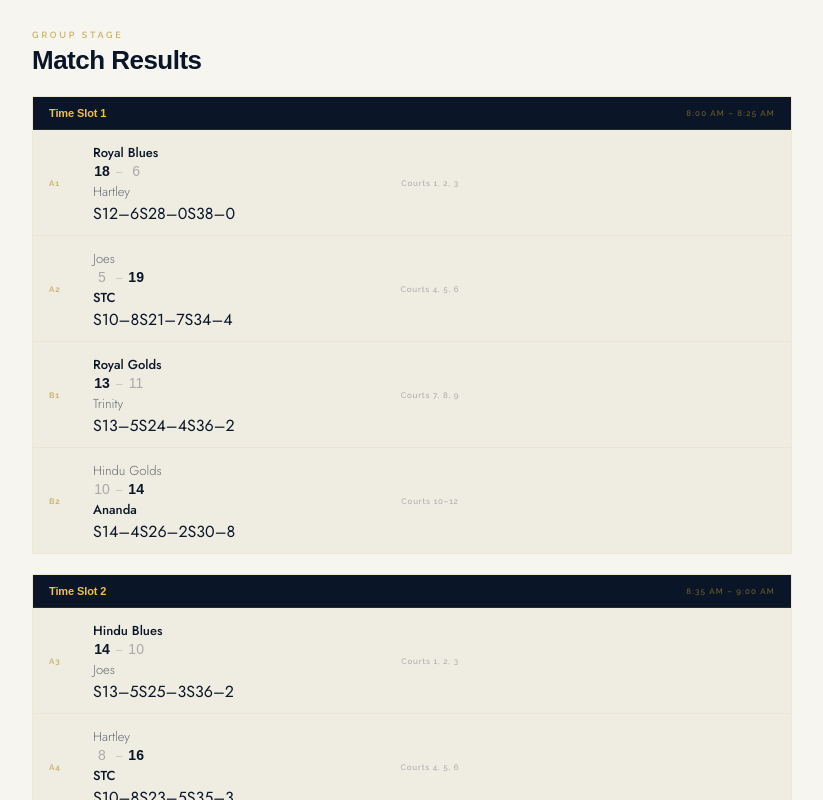
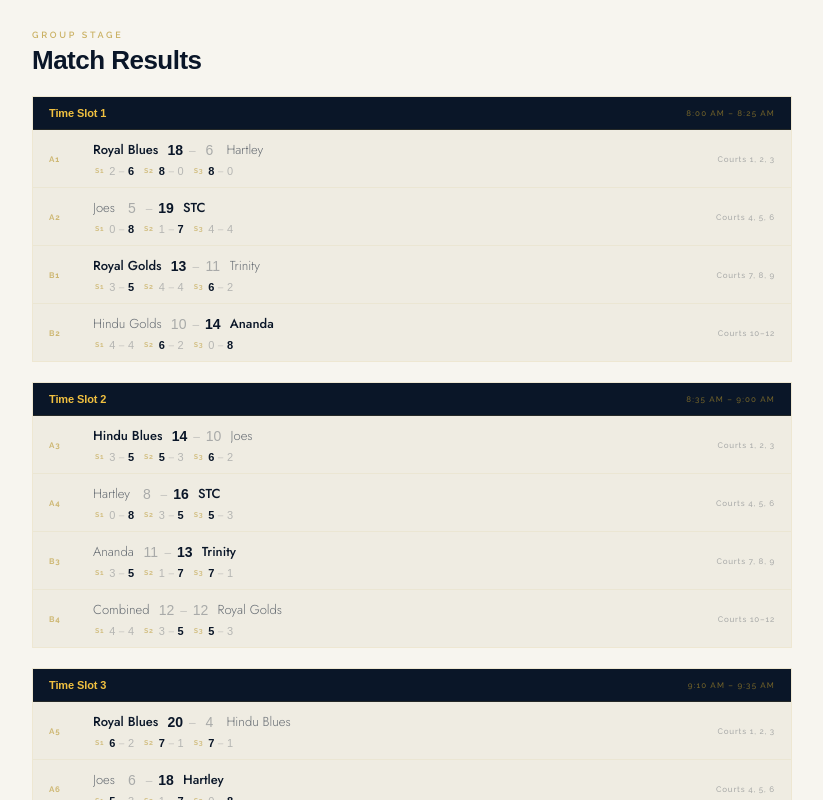
Before and after one commit to dmitridrozdov/sydney-cup, a Next.js app: page /events/sydney-cup-2 in a window 1280 px wide. Shown: the part 920-1720 px from the top of the page, without its empty margins (228-1051 px from the left). Built offline with nearby package versions, Linux system fonts and the light colour scheme; a web font is replaced by a local one.

Commit message:
Update sydney-cup-2.module.css

```diff
--- a/app/events/sydney-cup-2/sydney-cup-2.module.css
+++ b/app/events/sydney-cup-2/sydney-cup-2.module.css
@@ -344,7 +344,7 @@
 .matchList { background: var(--cream-warm); }
 .matchRow {
   display: grid;
-  grid-template-columns: 36px 1fr auto 1fr auto;
+  grid-template-columns: 36px 1fr auto;
   align-items: center;
   gap: 8px;
   padding: 10px 16px;
@@ -462,3 +462,60 @@
   .championBanner { flex-direction: column; align-items: center; text-align: center; }
   .championRight { align-items: center; }
 }
+
+.matchMain {
+  display: flex;
+  flex-direction: column;
+  gap: 5px;
+  flex: 1;
+  min-width: 0;
+}
+
+.matchTeams {
+  display: flex;
+  align-items: center;
+  gap: 8px;
+}
+
+.seedRow {
+  display: flex;
+  gap: 10px;
+  padding-left: 2px;
+}
+
+.seedScore {
+  display: flex;
+  align-items: center;
+  gap: 3px;
+}
+
+.seedLabel {
+  font-family: var(--font-accent);
+  font-size: 7px;
+  font-weight: 700;
+  letter-spacing: 0.1em;
+  color: var(--gold);
+  opacity: 0.5;
+  margin-right: 2px;
+}
+
+.seedWin {
+  font-family: var(--font-display);
+  font-size: 11px;
+  font-weight: 600;
+  color: var(--navy);
+}
+
+.seedDim {
+  font-family: var(--font-display);
+  font-size: 11px;
+  font-weight: 400;
+  color: var(--navy);
+  opacity: 0.25;
+}
+
+.seedSep {
+  font-size: 9px;
+  color: var(--navy);
+  opacity: 0.2;
+}
```
